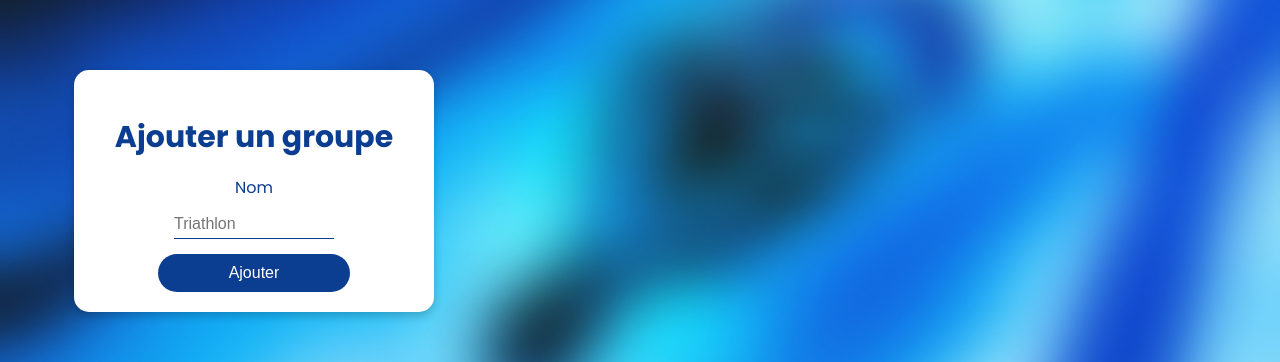
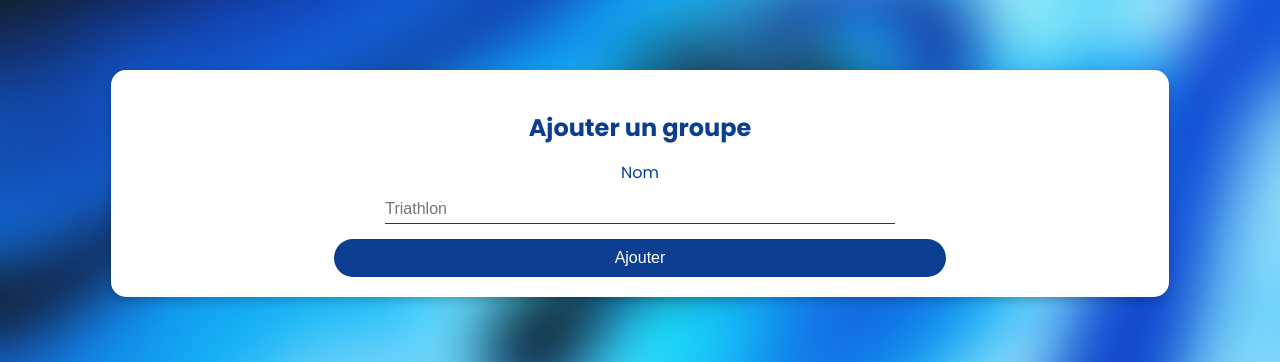
Before and after one commit to FaresBza/swimgoals_travail_bachelor, a Next.js app in the folder swimgoals_frontend/: page /home in a window 1280 px wide. Both pictures are taken after a click on the link 1213 px from the left and 733 px from the top of the page. Shown: the part 150-512 px from the top of the page. Built offline with nearby package versions, Linux system fonts and the light colour scheme; no server answers.

Commit message:
Adjusted styles in FormGroup.scss: Centered the form for any screen size

```diff
--- a/swimgoals_frontend/src/app/styles/FormGroup.scss
+++ b/swimgoals_frontend/src/app/styles/FormGroup.scss
@@ -2,11 +2,12 @@
 
 .add-group-container {
     position: fixed;
-        top: 20%;
-        left: 5%;
-        transform: translate(-50%, -50%);
-        margin: 10px;
-        font-family: variables.$global-font-family;
+    top: 20%;
+    left: 5%;
+    right: 5%;
+    transform: translate(-50%, -50%);
+    margin: 10px;
+    font-family: variables.$global-font-family;
 
     .main-container {
         display: flex;
@@ -18,13 +19,13 @@
             border-radius: 15px;
             padding: 20px;
             width: 90%;
-            min-width: 320px;
+            min-width: 100px;
             box-shadow: 0 4px 10px rgba(0, 0, 0, 0.2);
             margin-top: 50px;
             text-align: center;
 
             .title-card {
-                font-size: 30px;
+                font-size: 1.5rem;
                 margin-bottom: 15px;
                 font-weight: 700;
                 color: variables.$global-blue;
```
